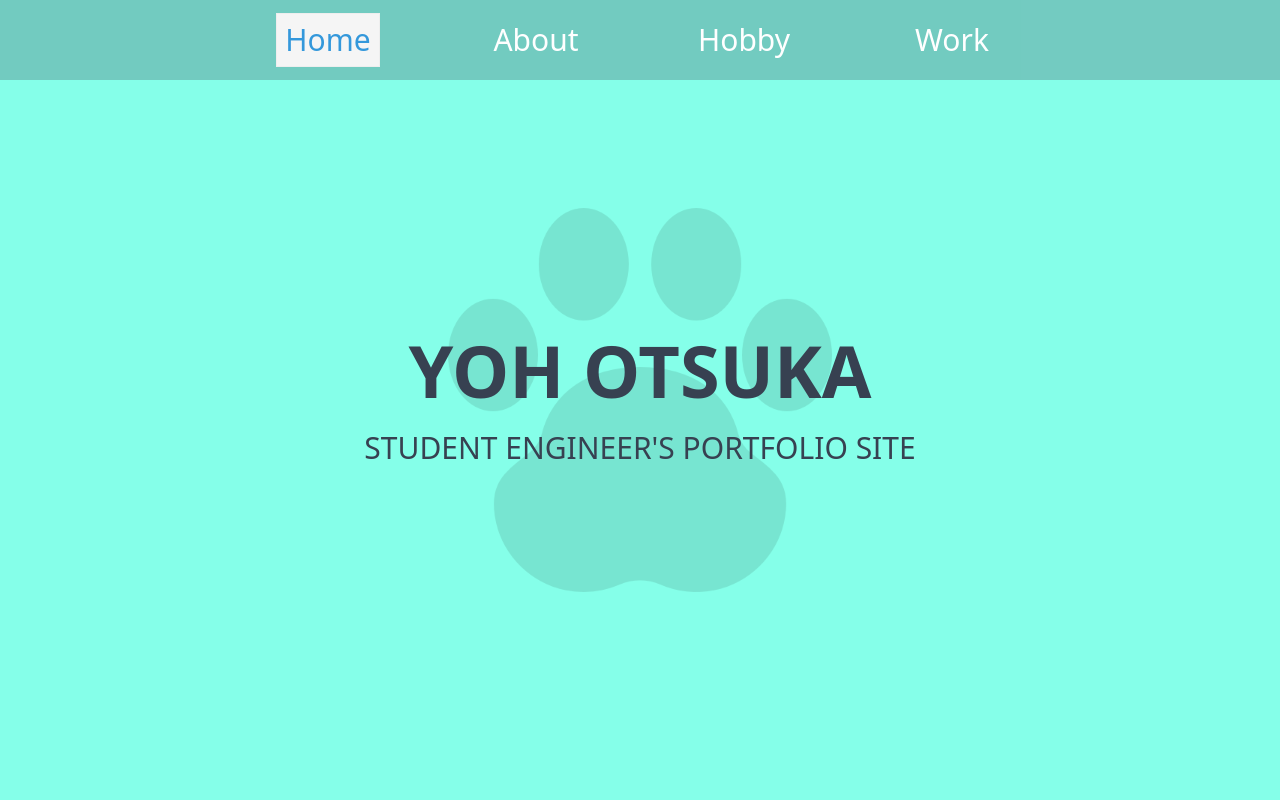
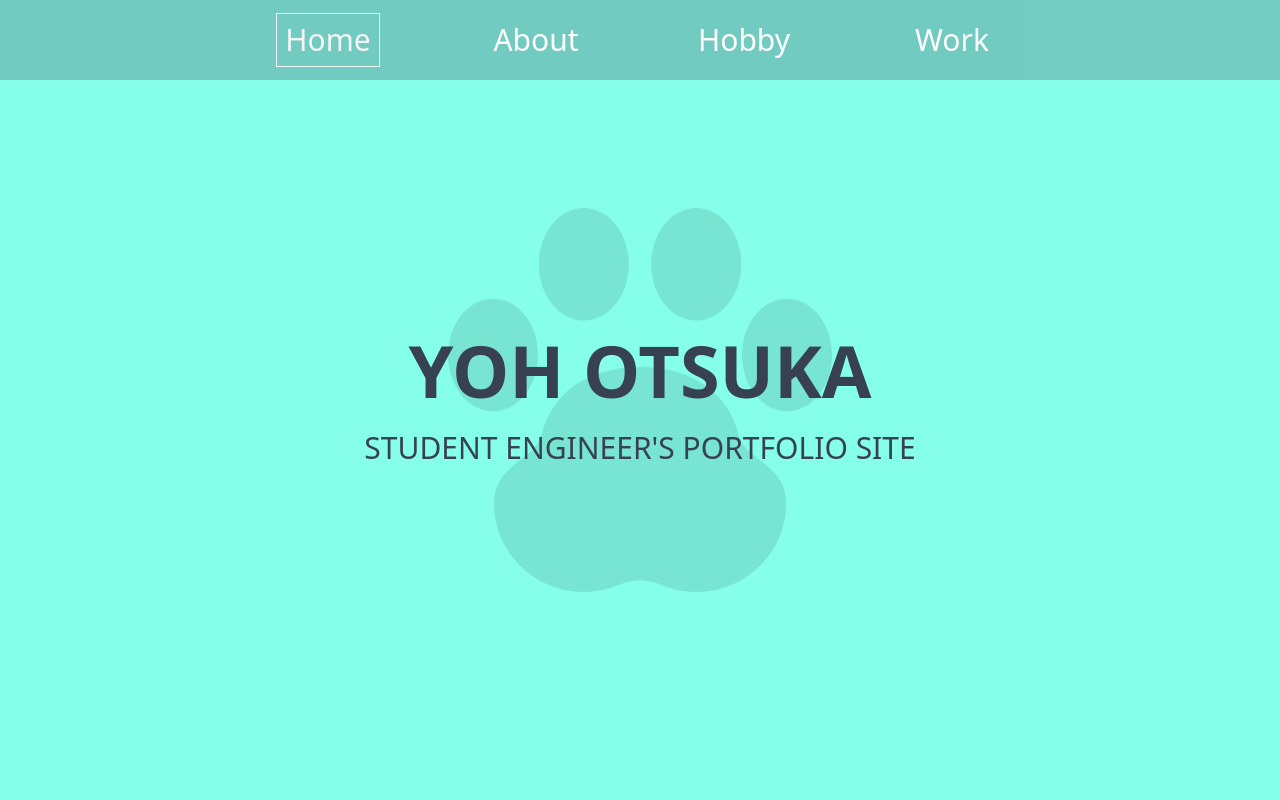
Before and after one commit to Yoh-lab/yoh-react-tailwindcss-portfolio, a React (Vite) app: page / in a window 1280 px wide. Shown: the top 800 px of the page. Built offline with nearby package versions, Linux system fonts and the light colour scheme.

Commit message:
枠線修正中

```diff
--- a/src/components/parts/HeaderPart.css
+++ b/src/components/parts/HeaderPart.css
@@ -9,13 +9,12 @@
 
 
   .button-border{
-    border: 1px solid #eee;
+    border: 1px solid #f5f5f5;
     padding: 20px 40px;
     position: relative;
     display: inline-block;
-    color: #3498db;
+    color: #f5f5f5;
     text-decoration: none;
-    background-color:#f5f5f5;
   }
 
   /* Effect1
@@ -25,7 +24,7 @@
   .button-border::before,
   .button-border span::after,
   .button-border span::before {
-    background-color: #3498db;
+    background-color: #f5f5f5;
     content: '';
     display: block;
     position: absolute;
@@ -62,6 +61,18 @@
       right: -1px;
   }
 
+  /* 初回レンダリング時のアニメーション */
+  @keyframes initial-animation {
+    0% {
+      width: 0;
+      height: 0;
+    }
+    100% {
+      width: 100%;
+      height: 100%;
+    }
+  }
+
   /* hover */
   .button-border:hover::after,
   .button-border:hover::before {
@@ -74,3 +85,12 @@
     height: 100%;
     height: calc(100% + 1px);
   }
+
+  /* 初回レンダリング時にアニメーションを適用 */
+  .button-border.animate-initial::after,
+  .button-border.animate-initial::before,
+  .button-border.animate-initial span::after,
+  .button-border.animate-initial span::before {
+    animation: initial-animation .3s ease 1;
+    animation-fill-mode: forwards;
+  }
```
